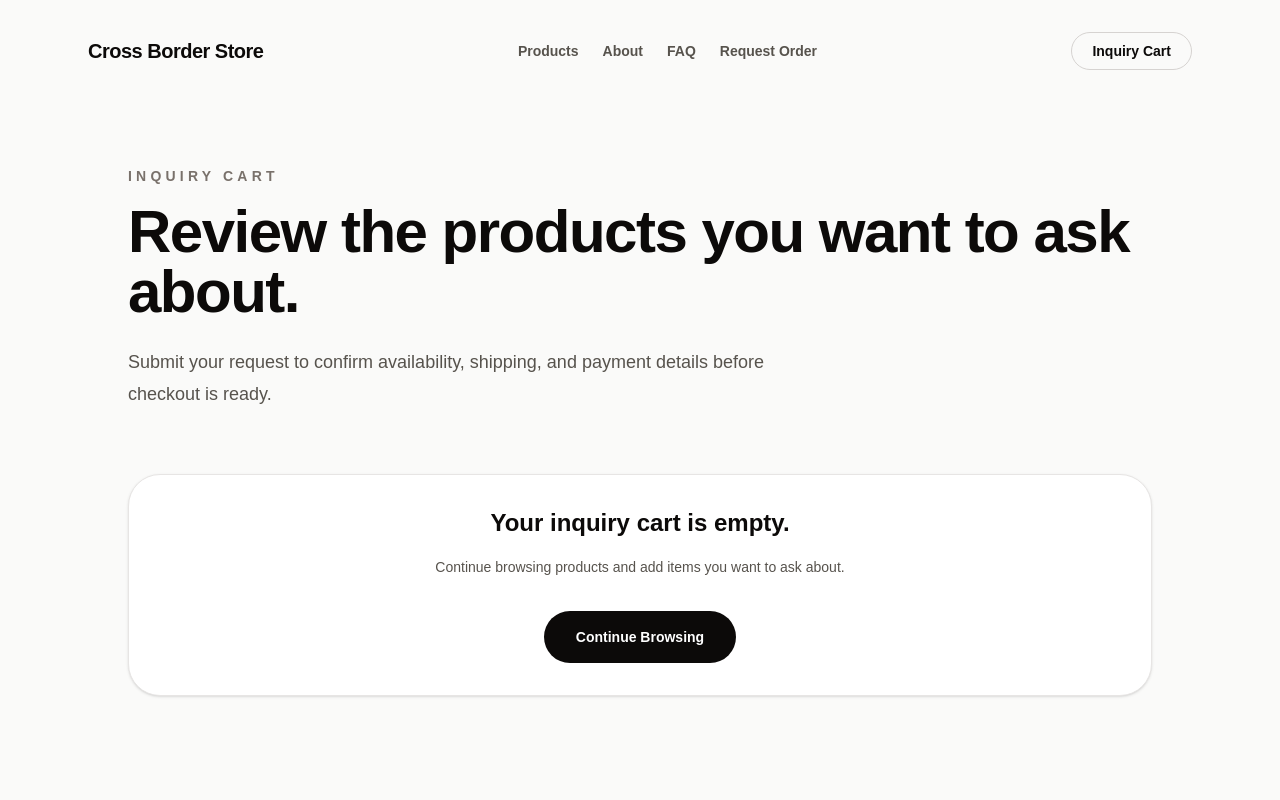
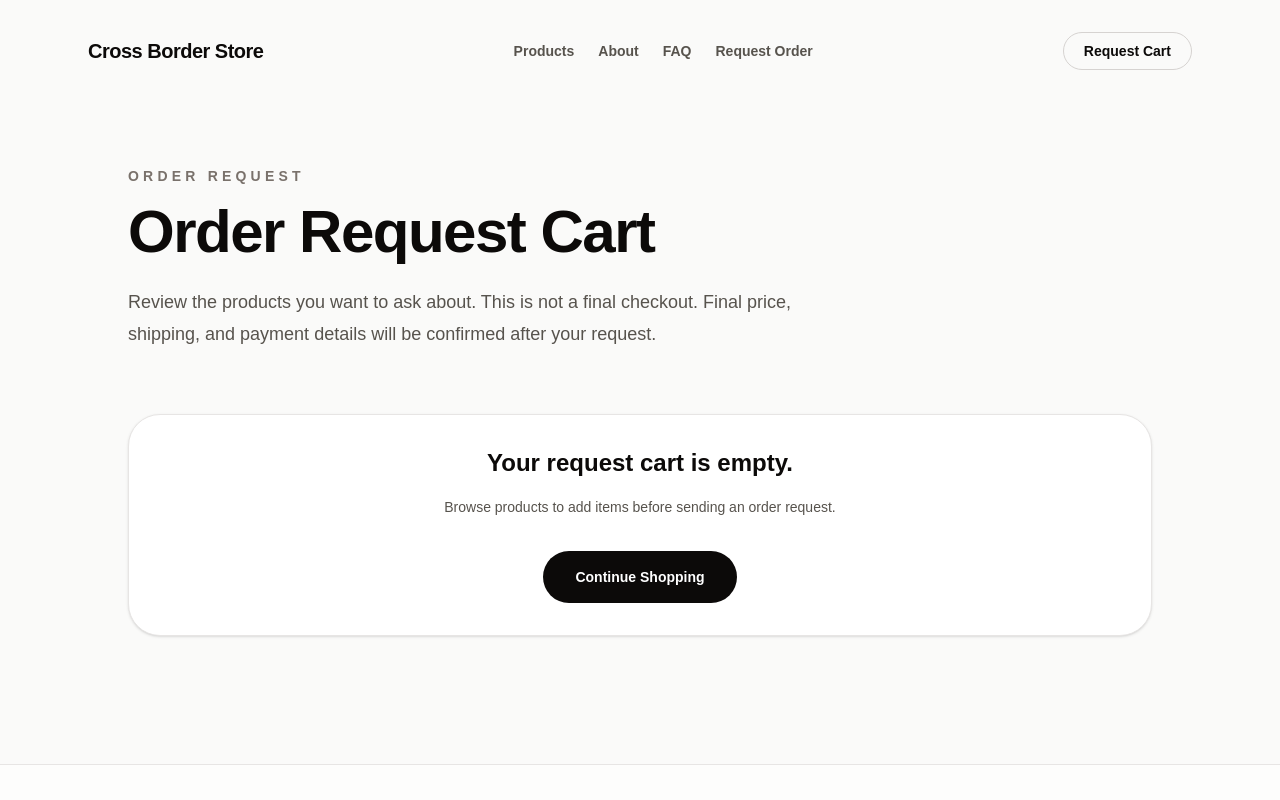
Before and after one commit to wcnm0308-oss/cross-border-store, a Next.js app: page /cart in a window 1280 px wide. Shown: the top 800 px of the page. Built offline with nearby package versions, Linux system fonts and the light colour scheme.

Commit message:
Professionalize order request flow

```diff
--- a/app/about/page.tsx
+++ b/app/about/page.tsx
@@ -27,8 +27,8 @@ export default function AboutPage() {
         <div className="rounded-2xl border border-stone-200 bg-white p-6">
           <h2 className="font-semibold text-stone-950">Ask Before Buying</h2>
           <p className="mt-3 text-sm leading-6 text-stone-600">
-            Add products to the inquiry cart and ask about availability,
-            delivery, packaging, or payment before placing an order.
+            Add products to the request cart and ask about availability,
+            delivery, packaging, or payment before deciding whether to continue.
           </p>
         </div>
 
--- a/app/cart/page.tsx
+++ b/app/cart/page.tsx
@@ -32,12 +32,14 @@ export default function CartPage() {
   function handleClearCart() {
     window.localStorage.removeItem(cartKey);
     setCartItems([]);
+    window.dispatchEvent(new Event("cart-updated"));
   }
 
   function handleRemoveItem(id: string) {
     const nextCart = cartItems.filter((item) => item.id !== id);
     window.localStorage.setItem(cartKey, JSON.stringify(nextCart));
     setCartItems(nextCart);
+    window.dispatchEvent(new Event("cart-updated"));
   }
 
   return (
@@ -45,34 +47,35 @@ export default function CartPage() {
       <section className="mx-auto max-w-5xl">
         <section className="py-16">
           <p className="text-sm font-semibold uppercase tracking-[0.3em] text-stone-500">
-            Inquiry Cart
+            Order Request
           </p>
 
           <h1 className="mt-4 text-5xl font-bold tracking-tight md:text-6xl">
-            Review the products you want to ask about.
+            Order Request Cart
           </h1>
 
           <p className="mt-6 max-w-2xl text-lg leading-8 text-stone-600">
-            Submit your request to confirm availability, shipping, and payment
-            details before checkout is ready.
+            Review the products you want to ask about. This is not a final
+            checkout. Final price, shipping, and payment details will be
+            confirmed after your request.
           </p>
         </section>
 
         {cartItems.length === 0 ? (
           <section className="rounded-[2rem] border border-stone-200 bg-white p-8 text-center shadow-sm">
             <h2 className="text-2xl font-bold">
-              Your inquiry cart is empty.
+              Your request cart is empty.
             </h2>
 
             <p className="mt-4 text-sm leading-6 text-stone-600">
-              Continue browsing products and add items you want to ask about.
+              Browse products to add items before sending an order request.
             </p>
 
             <Link
               href="/products"
               className="mt-8 inline-block rounded-full bg-stone-950 px-8 py-4 text-sm font-semibold text-white hover:bg-stone-800"
             >
-              Continue Browsing
+              Continue Shopping
             </Link>
           </section>
         ) : (
@@ -130,9 +133,33 @@ export default function CartPage() {
                 <span className="text-2xl font-bold">${totalPrice} USD</span>
               </div>
 
+              <p className="mt-3 text-xs leading-5 text-stone-500">
+                Price reference only. Does not include shipping, taxes, or
+                final payment arrangement.
+              </p>
+
+              <div className="mt-6 rounded-2xl bg-stone-50 p-5">
+                <h3 className="text-sm font-bold text-stone-950">
+                  What happens next?
+                </h3>
+
+                <ul className="mt-4 space-y-3 text-sm leading-6 text-stone-600">
+                  <li>We review your selected products.</li>
+                  <li>We confirm availability and shipping estimate.</li>
+                  <li>You decide whether to proceed with payment.</li>
+                </ul>
+              </div>
+
+              <Link
+                href="/products"
+                className="mt-6 block rounded-full border border-stone-300 px-8 py-4 text-center text-sm font-semibold hover:bg-stone-50"
+              >
+                Continue Shopping
+              </Link>
+
               <Link
                 href="/inquiry"
-                className="mt-8 block rounded-full bg-stone-950 px-8 py-4 text-center text-sm font-semibold text-white hover:bg-stone-800"
+                className="mt-3 block rounded-full bg-stone-950 px-8 py-4 text-center text-sm font-semibold text-white hover:bg-stone-800"
               >
                 Submit Order Request
               </Link>
@@ -142,13 +169,12 @@ export default function CartPage() {
                 onClick={handleClearCart}
                 className="mt-3 w-full rounded-full border border-stone-300 px-8 py-4 text-sm font-semibold hover:bg-stone-50"
               >
-                Clear Inquiry Cart
+                Clear Request Cart
               </button>
 
               <p className="mt-5 text-xs leading-5 text-stone-500">
-                This total is a price reference, not the final order amount.
-                We will confirm availability, shipping estimate, and payment
-                details before you place the order.
+                Your request will be reviewed by email before any payment is
+                arranged.
               </p>
             </aside>
           </section>
--- a/app/contact/page.tsx
+++ b/app/contact/page.tsx
@@ -125,19 +125,20 @@ export default function ContactPage() {
             </p>
 
             <h1 className="mt-4 text-5xl font-bold tracking-tight md:text-6xl">
-              Ask about a product or request an order.
+              Submit Order Request
             </h1>
 
             <p className="mt-6 text-lg leading-8 text-stone-600">
-              Before online checkout is ready, you can ask about availability,
-              international shipping, final cost, and payment details.
+              Ask about product availability, shipping, final cost, and payment
+              arrangement before checkout is ready.
             </p>
 
             <div className="mt-8 rounded-3xl bg-white p-6 shadow-sm">
-              <h2 className="text-lg font-bold">Ask Before Buying</h2>
+              <h2 className="text-lg font-bold">Before you submit</h2>
               <p className="mt-3 text-sm leading-6 text-stone-600">
-                Share the product you like, your country, expected quantity, and
-                any delivery questions. We will reply by email before payment.
+                This is a request, not a paid order. We will confirm
+                availability, final cost, shipping, and payment details by
+                email.
               </p>
             </div>
           </div>
@@ -171,7 +172,7 @@ export default function ContactPage() {
 
               <label className="grid gap-2">
                 <span className="text-sm font-semibold">
-                  Company Name Optional
+                  Company Name (optional)
                 </span>
                 <input
                   name="companyName"
@@ -183,7 +184,9 @@ export default function ContactPage() {
 
               <div className="grid gap-5 md:grid-cols-2">
                 <label className="grid gap-2">
-                  <span className="text-sm font-semibold">Phone Optional</span>
+                  <span className="text-sm font-semibold">
+                    Phone (optional)
+                  </span>
                   <input
                     name="phone"
                     type="text"
@@ -194,7 +197,7 @@ export default function ContactPage() {
 
                 <label className="grid gap-2">
                   <span className="text-sm font-semibold">
-                    WhatsApp Optional
+                    WhatsApp (optional)
                   </span>
                   <input
                     name="whatsapp"
@@ -207,7 +210,7 @@ export default function ContactPage() {
 
               <label className="grid gap-2">
                 <span className="text-sm font-semibold">
-                  Destination Country
+                  Country
                 </span>
                 <input
                   name="country"
@@ -220,7 +223,7 @@ export default function ContactPage() {
 
               <label className="grid gap-2">
                 <span className="text-sm font-semibold">
-                  Interested Product
+                  Interested Products
                 </span>
                 <input
                   name="interestedProduct"
@@ -232,7 +235,7 @@ export default function ContactPage() {
 
               <label className="grid gap-2">
                 <span className="text-sm font-semibold">
-                  Estimated Quantity
+                  Expected Quantity (optional)
                 </span>
                 <input
                   name="quantity"
@@ -244,7 +247,7 @@ export default function ContactPage() {
 
               <label className="grid gap-2">
                 <span className="text-sm font-semibold">
-                  Order Questions Optional
+                  Order Questions (optional)
                 </span>
                 <textarea
                   name="requirements"
@@ -259,7 +262,7 @@ export default function ContactPage() {
                 <textarea
                   name="message"
                   required
-                  placeholder="Tell us what you want to order and what you need to confirm before payment."
+                  placeholder="Tell us your interested products, quantity, destination country, shipping question, or gift packaging question."
                   rows={5}
                   className="resize-none rounded-2xl border border-stone-200 px-4 py-3 outline-none focus:border-stone-950"
                 />
@@ -270,13 +273,15 @@ export default function ContactPage() {
                 disabled={status === "submitting"}
                 className="rounded-full bg-stone-950 px-8 py-4 text-sm font-semibold text-white hover:bg-stone-800 disabled:cursor-not-allowed disabled:bg-stone-400"
               >
-                {status === "submitting" ? "Submitting..." : "Submit Request"}
+                {status === "submitting"
+                  ? "Submitting..."
+                  : "Submit Order Request"}
               </button>
 
               {status === "success" && (
                 <div className="rounded-2xl bg-green-50 px-4 py-3 text-sm font-semibold text-green-700">
-                  Request submitted successfully. We will review your message
-                  and contact you by email.
+                  Your order request has been sent. We will review your request
+                  and reply by email.
                 </div>
               )}
 
@@ -287,7 +292,7 @@ export default function ContactPage() {
               )}
 
               <p className="text-xs leading-5 text-stone-500">
-                Your request will be saved for reply. If your inquiry cart
+                Your request will be saved for reply. If your request cart
                 contains products, the selected items and price reference will
                 also be submitted together.
               </p>
--- a/app/page.tsx
+++ b/app/page.tsx
@@ -44,7 +44,7 @@ const inquirySteps = [
   },
   {
     step: "02",
-    title: "Add to inquiry cart",
+    title: "Add to request cart",
     text: "Save tea products you want to ask about before checkout is available.",
   },
   {
@@ -102,7 +102,7 @@ export default function Home() {
               </div>
 
               <div className="rounded-2xl border border-stone-200 bg-white p-4">
-                <p className="font-semibold text-stone-950">Inquiry Cart</p>
+                <p className="font-semibold text-stone-950">Request Cart</p>
                 <p className="mt-2">Save items before requesting.</p>
               </div>
 
@@ -259,7 +259,7 @@ export default function Home() {
           </h2>
 
           <p className="mx-auto mt-5 max-w-2xl text-sm leading-6 text-stone-300 md:text-base">
-            Add herbal tea products to the inquiry cart or send a request
+            Add herbal tea products to the request cart or send a request
             directly. We will confirm availability, delivery, final cost, and
             payment details.
           </p>
--- a/app/products/[slug]/page.tsx
+++ b/app/products/[slug]/page.tsx
@@ -12,18 +12,18 @@ type ProductDetailPageProps = {
 const requestSteps = [
   {
     step: "01",
-    title: "Add product to inquiry cart",
+    title: "Add product to request cart",
     text: "Save this item with any other products you want to ask about.",
   },
   {
     step: "02",
-    title: "Tell us quantity and destination country",
-    text: "Share how many pieces you want and where the order should be shipped.",
+    title: "Submit order request",
+    text: "Share quantity, destination country, and any product or shipping questions.",
   },
   {
     step: "03",
-    title: "Confirm next steps",
-    text: "We confirm availability, shipping estimate, final cost, and payment arrangement.",
+    title: "Confirm price, shipping, and payment by email",
+    text: "We reply with availability, final cost, shipping estimate, and payment arrangement.",
   },
 ];
 
@@ -94,7 +94,8 @@ export default async function ProductDetailPage({
 
               <p className="mt-3 text-sm leading-6 text-stone-600">
                 {product.quoteNote} We can confirm availability, shipping
-                estimate, and payment details before you place the order.
+                estimate, and payment details before you decide whether to
+                continue.
               </p>
             </div>
 
@@ -110,7 +111,7 @@ export default async function ProductDetailPage({
             </div>
 
             <p className="mt-5 text-sm leading-6 text-stone-500">
-              Add this product to your inquiry cart to ask about availability,
+              Add this product to your request cart to ask about availability,
               delivery, packaging, and payment before online checkout is ready.
             </p>
           </div>
@@ -205,7 +206,7 @@ export default async function ProductDetailPage({
           </h2>
 
           <p className="mx-auto mt-5 max-w-2xl text-sm leading-6 text-stone-300 md:text-base">
-            You can review selected products in the inquiry cart or ask about
+            You can review selected products in the request cart or ask about
             this product directly before payment.
           </p>
 
@@ -214,7 +215,7 @@ export default async function ProductDetailPage({
               href="/cart"
               className="rounded-full bg-white px-8 py-4 text-center text-sm font-semibold text-stone-950 hover:bg-stone-100"
             >
-              Go to Inquiry Cart
+              Go to Request Cart
             </Link>
 
             <Link
--- a/app/products/page.tsx
+++ b/app/products/page.tsx
@@ -28,7 +28,7 @@ export default function ProductsPage() {
             </p>
             <p className="mt-3 text-sm leading-6 text-stone-600">
               Availability, shipping estimate, final cost, and payment details
-              can be confirmed before you place an order.
+              can be confirmed before you decide whether to continue.
             </p>
           </div>
         </section>
@@ -135,7 +135,7 @@ export default function ProductsPage() {
               href="/cart"
               className="rounded-full border border-stone-600 px-8 py-4 text-center text-sm font-semibold text-white hover:bg-stone-900"
             >
-              Go to Inquiry Cart
+              Go to Request Cart
             </Link>
           </div>
         </section>
--- a/components/AddToCartButton.tsx
+++ b/components/AddToCartButton.tsx
@@ -52,6 +52,7 @@ export default function AddToCartButton({ product }: AddToCartButtonProps) {
     }
 
     window.localStorage.setItem(cartKey, JSON.stringify(nextCart));
+    window.dispatchEvent(new Event("cart-updated"));
     setAdded(true);
   }
 
@@ -62,13 +63,13 @@ export default function AddToCartButton({ product }: AddToCartButtonProps) {
         onClick={handleAddToCart}
         className="rounded-full bg-stone-950 px-8 py-4 text-sm font-semibold text-white hover:bg-stone-800"
       >
-        Add to Inquiry Cart
+        Add to Request Cart
       </button>
 
       {added && (
         <p className="rounded-2xl bg-green-50 px-4 py-3 text-sm font-semibold text-green-700">
-          Added to inquiry cart. You can review selected products before
-          submitting your inquiry.
+          Added to request cart. You can review selected products before
+          submitting your order request.
         </p>
       )}
     </div>
--- a/components/Header.tsx
+++ b/components/Header.tsx
@@ -92,7 +92,7 @@ export default function Header() {
         href="/cart"
         className="shrink-0 rounded-full border border-stone-300 px-5 py-2 text-sm font-semibold hover:bg-white"
       >
-        Inquiry Cart
+        Request Cart
         {cartCount > 0 && (
           <span className="ml-2 rounded-full bg-stone-950 px-2 py-0.5 text-xs text-white">
             {cartCount}
```
